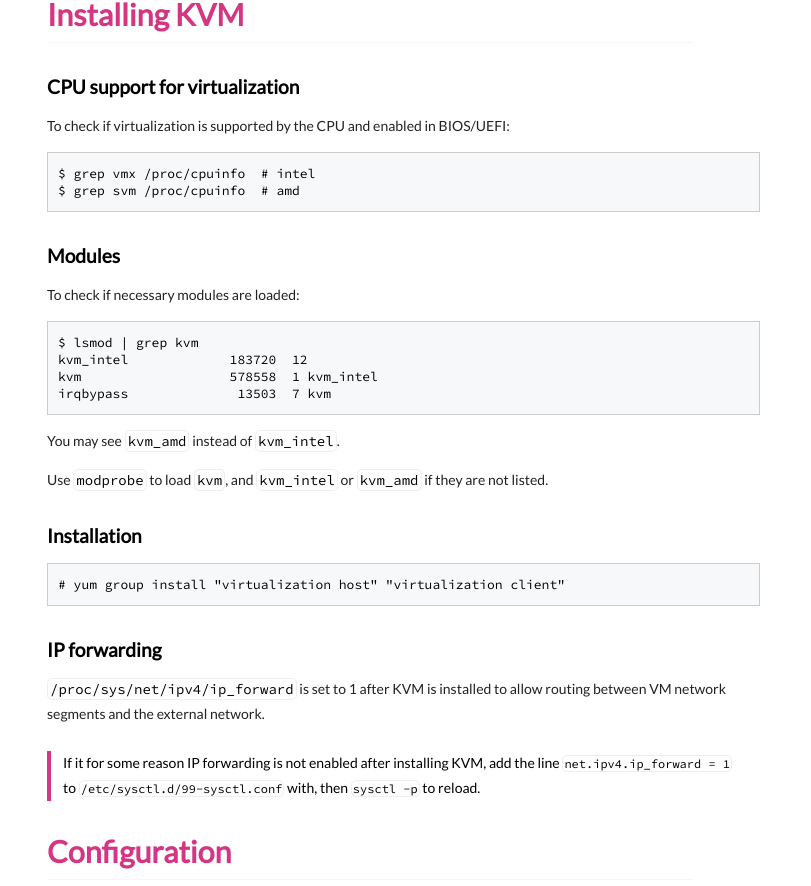
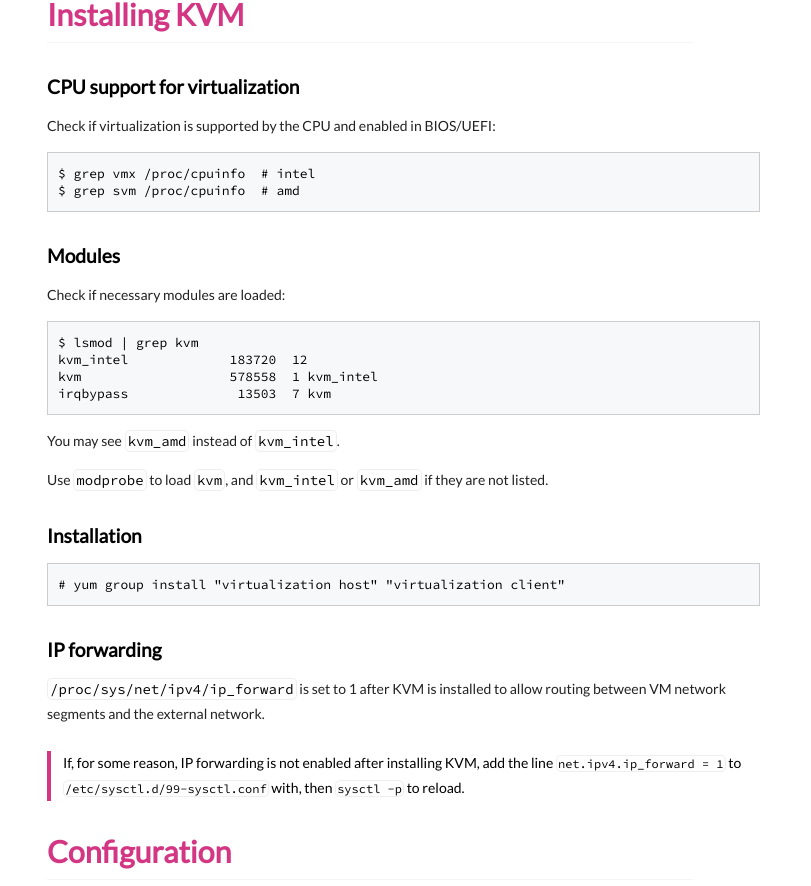
Before and after one commit to execas/execas.github.io, a Jekyll site: the page built from _posts/2018-12-02-KVM-intro.md, in a window 1280 px wide. Shown: the part 268-1154 px from the top of the page, without its empty margins (234-1045 px from the left). Built offline with Jekyll 4.4.1, drawn with Linux system fonts in a browser that asks for light colours.

````diff
--- a/_posts/2018-12-02-KVM-intro.md
+++ b/_posts/2018-12-02-KVM-intro.md
@@ -9,7 +9,7 @@ tags: [linux, vm]
 
 ### CPU support for virtualization
 
-To check if virtualization is supported by the CPU and enabled in BIOS/UEFI:
+Check if virtualization is supported by the CPU and enabled in BIOS/UEFI:
 
 ```
 $ grep vmx /proc/cpuinfo  # intel
@@ -18,7 +18,7 @@ $ grep svm /proc/cpuinfo  # amd
 
 ### Modules
 
-To check if necessary modules are loaded:
+Check if necessary modules are loaded:
 
 ```bash
 $ lsmod | grep kvm
@@ -44,7 +44,7 @@ Use `modprobe` to load `kvm`, and `kvm_intel` or `kvm_amd` if they are not liste
 
 `/proc/sys/net/ipv4/ip_forward` is set to 1 after KVM is installed to allow routing between VM network segments and the external network.
 
-> If it for some reason IP forwarding is not enabled after installing KVM, add the line `net.ipv4.ip_forward = 1` to `/etc/sysctl.d/99-sysctl.conf` with, then `sysctl -p` to reload.
+> If, for some reason, IP forwarding is not enabled after installing KVM, add the line `net.ipv4.ip_forward = 1` to `/etc/sysctl.d/99-sysctl.conf` with, then `sysctl -p` to reload.
 
 
 ## Configuration
````
